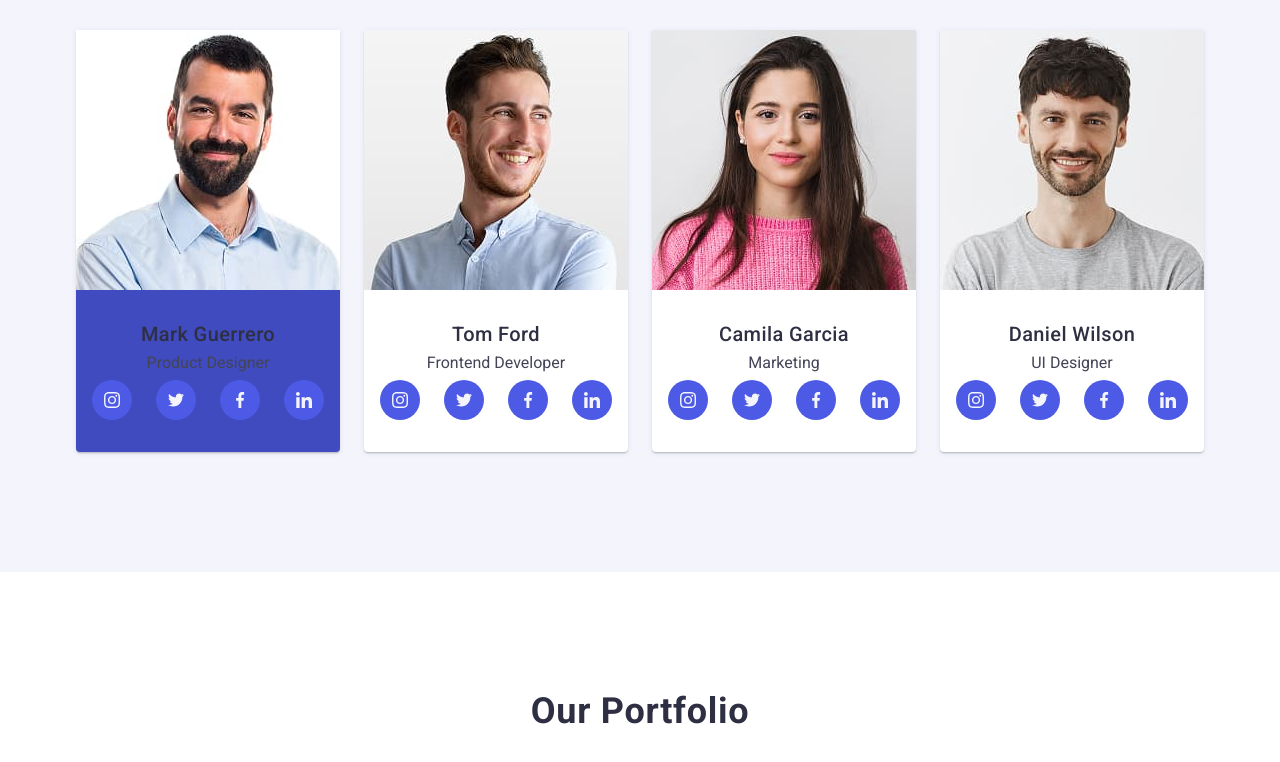
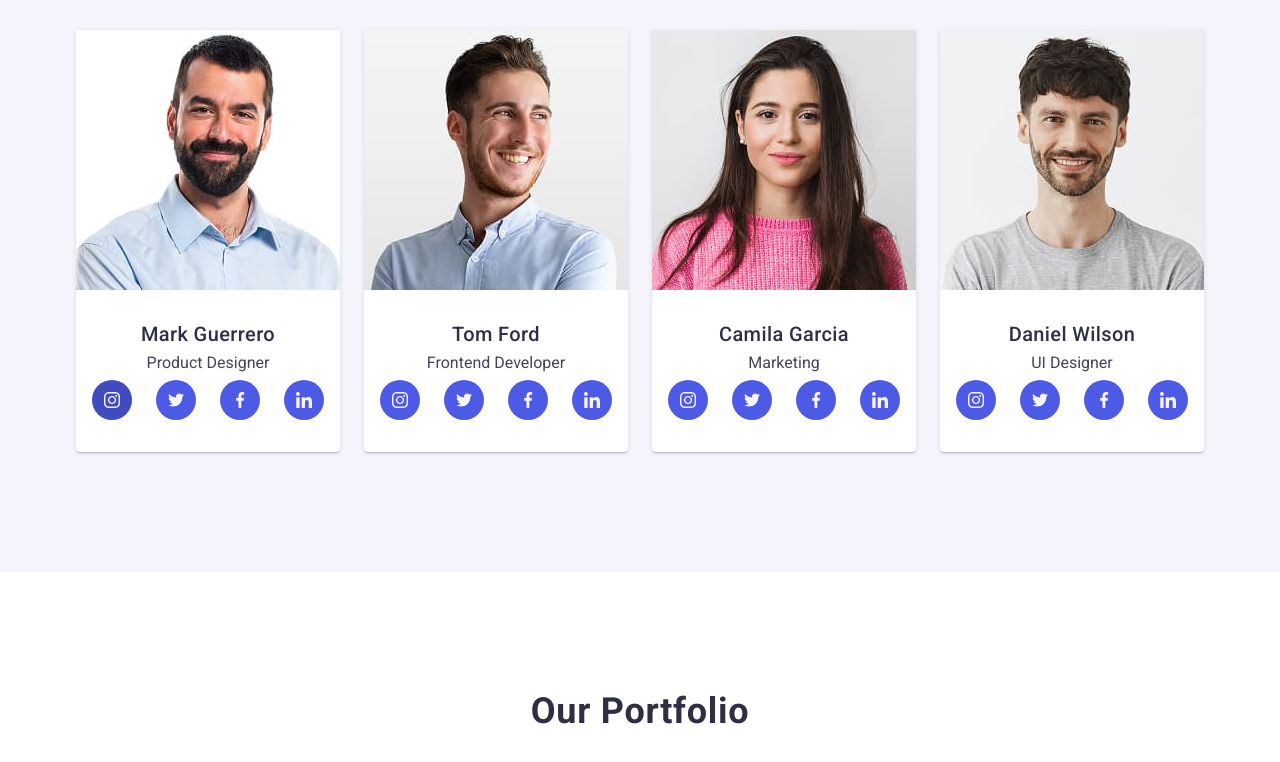
Before and after one commit to Demetra-Rim/goit-markup-hw-04, a plain HTML site: page index.html in a window 1280 px wide. In both pictures the pointer is over the link 112 px from the left and 1739 px from the top of the page. Shown: the part 1339-2101 px from the top of the page. Drawn offline with nearby package versions, Linux system fonts and the light colour scheme.

Commit message:
homework4

```diff
--- a/css/style.css
+++ b/css/style.css
@@ -265,7 +265,7 @@ a {
 .team-list-item:hover,
  team-list-item:focus {
     box-shadow: 0 2px 1px 0 rgba(46, 47, 66, 0.08), 0 1px 1px 0 rgba(46, 47, 66, 0.16), 0 1px 6px 0 rgba(46, 47, 66, 0.08);
-    background-color: #404BBF;
+
  }
 .team-container {
     padding: 32px 0;
@@ -302,6 +302,11 @@ a {
     border-radius: 50%;
     width: 40px;
     height: 40px;
+    transition: background-color 250ms cubic-bezier(0.4, 0, 0.2, 1);;
+}
+.social-link:hover,
+.social-link:focus {
+    background-color: #404BBF;
 }
 /* Team section end */
 /* Portfolio section start */
```
